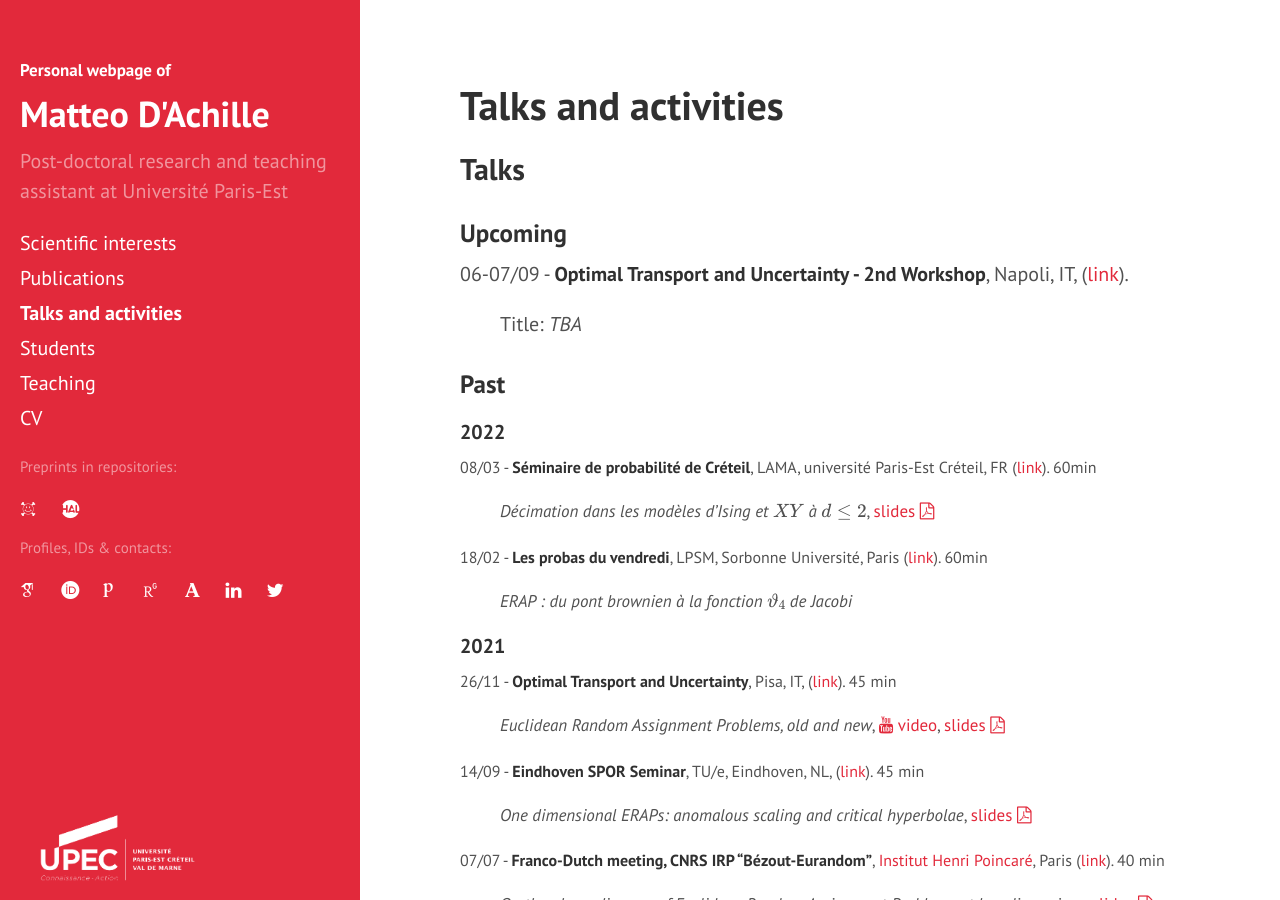
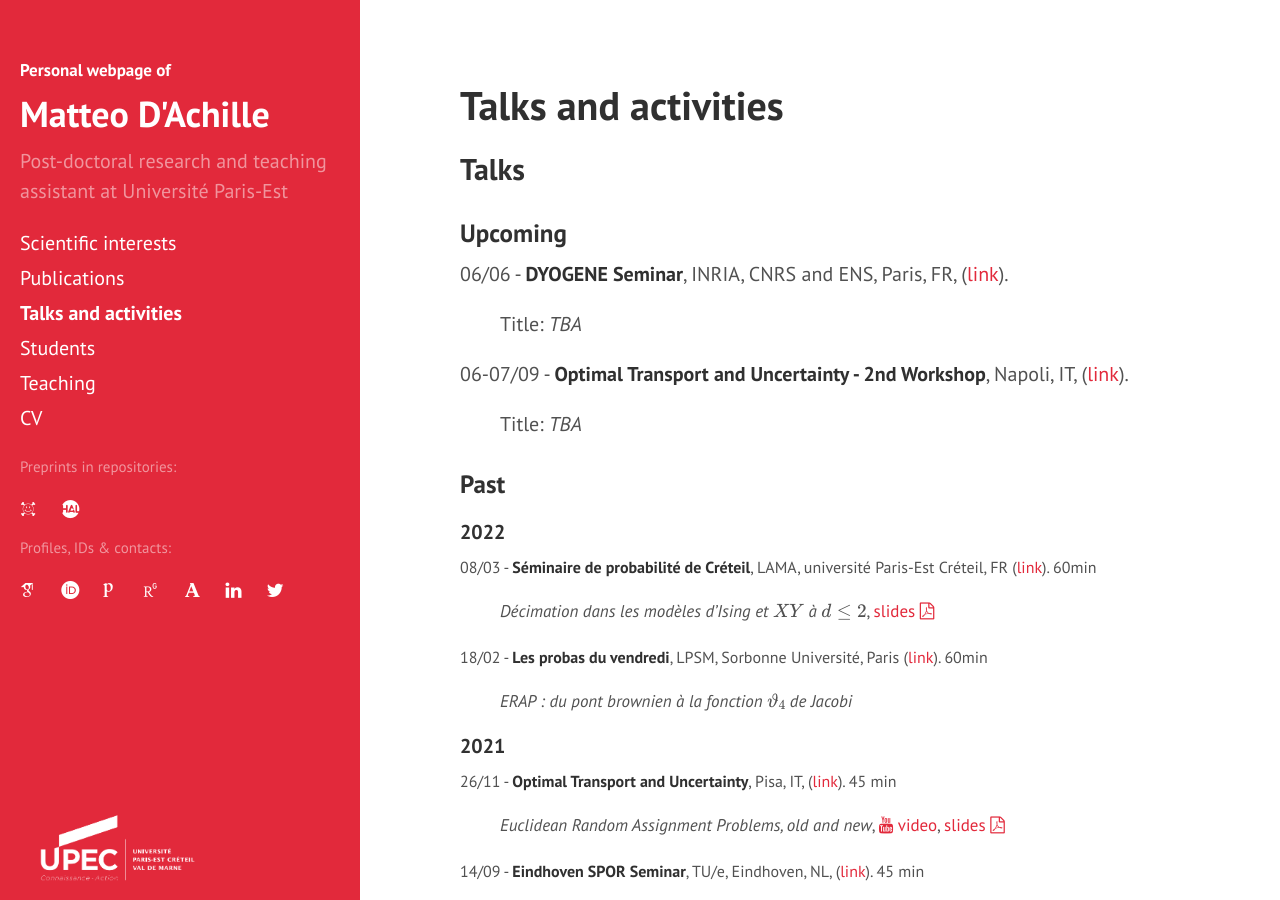
Before and after one commit to matteodachille/matteodachille.github.io, a Jekyll site: the page built from events.md, in a window 1280 px wide and 900 px high. Built offline with Jekyll 4.4.1, drawn with Linux system fonts in a browser that asks for light colours; nearby versions of some CDN libraries; some web fonts are replaced; formulas are drawn with MathJax 3.

Commit message:
Updated talks

```diff
--- a/events.md
+++ b/events.md
@@ -26,12 +26,19 @@ s
 
 ### Upcoming
 
+06/06 - **DYOGENE Seminar**, INRIA, CNRS and ENS, Paris, FR, ([link](https://www.di.ens.fr/dyogene/index.html){:target="_blank"}).
+{: style="font-size: 20px" }
+
+Title: _TBA_
+{: style="margin-left: 40px" }
+
 
 06-07/09 - **Optimal Transport and Uncertainty - 2nd Workshop**, Napoli, IT, ([link](https://sites.google.com/view/otau2){:target="_blank"}).
 {: style="font-size: 20px" }
 
 Title: _TBA_
 {: style="margin-left: 40px" }
+
 
 
 
```
